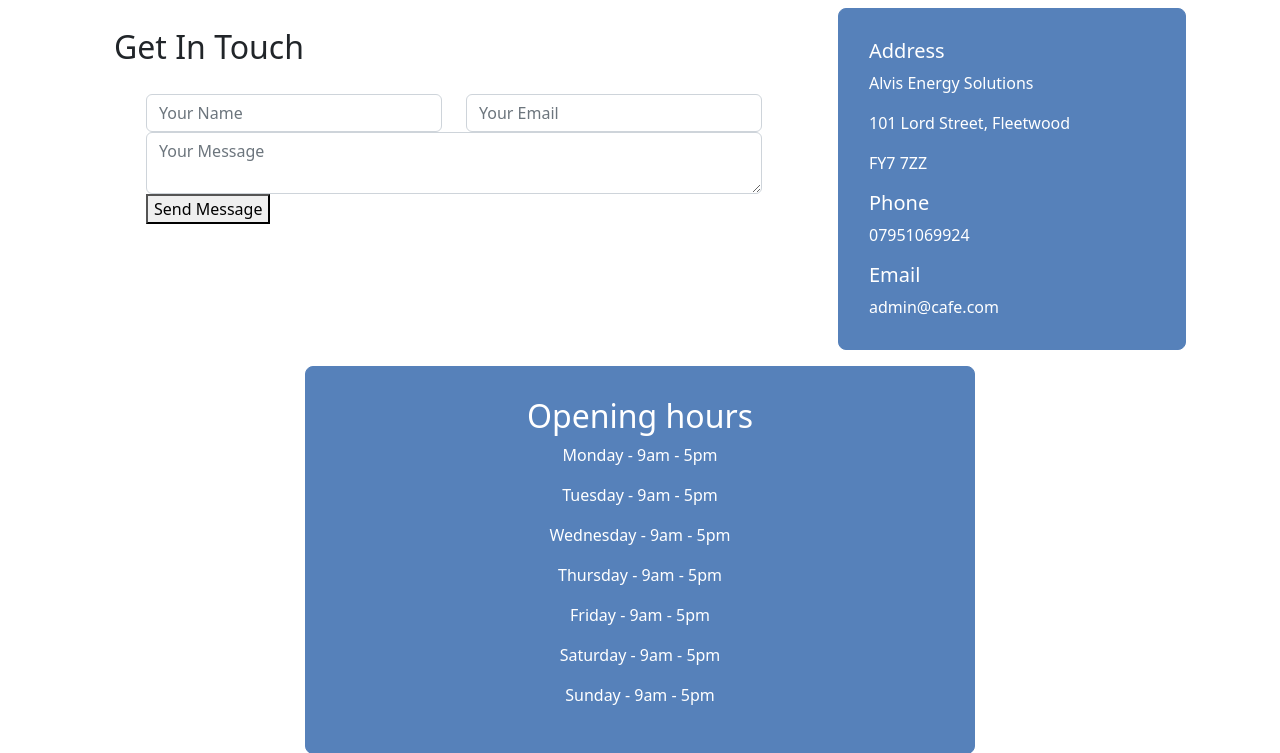
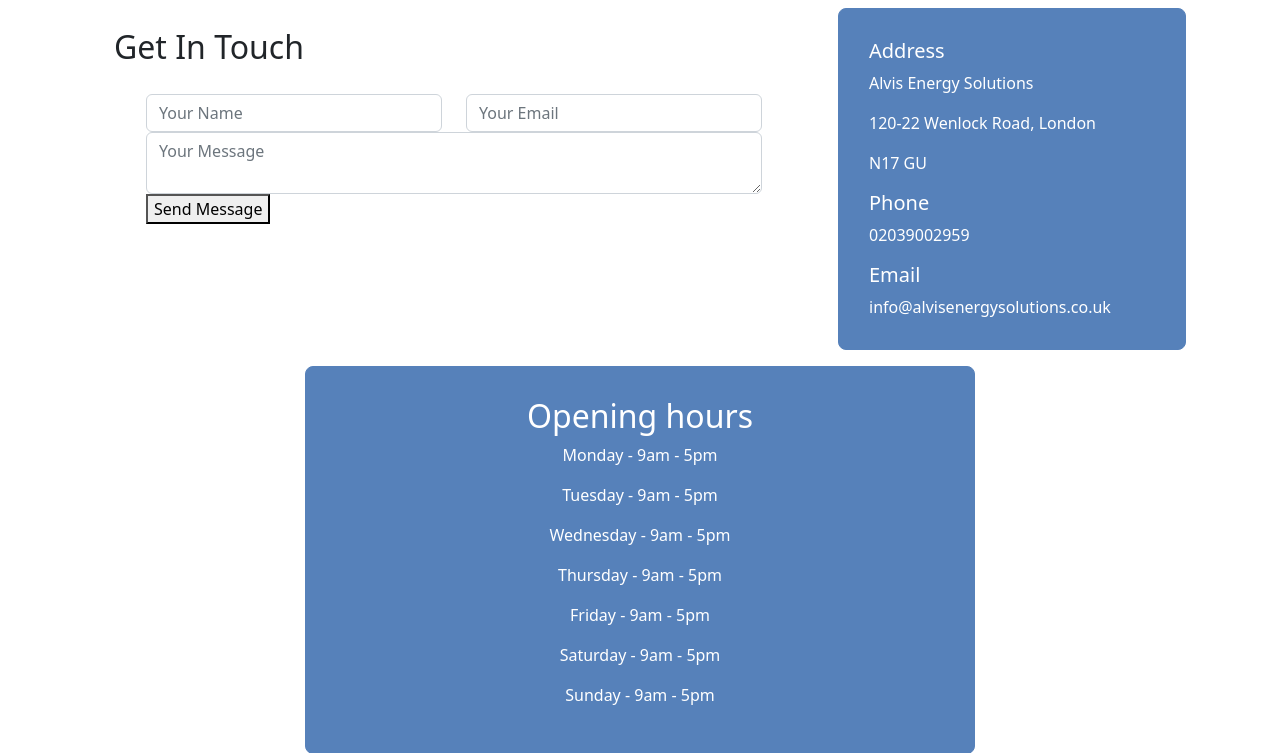
Before and after one commit to Steven-Dawson18/alvis-energy-solutions, a Django app: page /contact/ in a window 1280 px wide. Shown: the part 126-879 px from the top of the page. Run offline with Django 3.2, Linux system fonts and the light colour scheme.

Commit message:
Added email and contact details on contact page

```diff
--- a/home/templates/home/contact.html
+++ b/home/templates/home/contact.html
@@ -42,12 +42,12 @@
                 <div class="contact-information">
                     <h5>Address</h5>
                     <p>Alvis Energy Solutions</p>
-                    <p>101 Lord Street, Fleetwood</p>
-                    <p>FY7 7ZZ</p>
+                    <p>120-22 Wenlock Road, London</p>
+                    <p>N17 GU</p>
                     <h5>Phone</h5>
-                    <p>07951069924</p>
+                    <p>02039002959</p>
                     <h5>Email</h5>
-                    <p class="mb-0">admin@cafe.com</p>
+                    <p class="mb-0">info@alvisenergysolutions.co.uk</p>
                 </div>
             </div>
         </div>
--- a/home/views.py
+++ b/home/views.py
@@ -32,10 +32,12 @@
         message_email = request.POST['emailaddress']
         message = request.POST['message']
 
+        print(message_name + message_email + message)
+
         send_mail('message from ' + message_name,
                   message + ' reply to this message ' + message_email,
                   message_email,
-                  ['fullstacksteve18@gmail.com'])
+                  ['alvisenergysolutions@gmail.com'])
         messages.success(request,
                          'Email received. We will contact you shortly.')
         return render(request, "home/contact.html")
--- a/rus_energy/settings.py
+++ b/rus_energy/settings.py
@@ -84,7 +84,7 @@
 
 WSGI_APPLICATION = 'rus_energy.wsgi.application'
 
-CSRF_TRUSTED_ORIGINS = ['https://8000-stevendawso-alvisenergy-9vcfvntxdbp.ws-eu54.gitpod.io']
+CSRF_TRUSTED_ORIGINS = ['https://8000-stevendawso-alvisenergy-3hz223st24d.ws-eu67.gitpod.io']
 
 # Database
 # https://docs.djangoproject.com/en/3.2/ref/settings/#databases
@@ -151,7 +151,7 @@
     EMAIL_BACKEND = 'django.core.mail.backends.smtp.EmailBackend'
     EMAIL_USE_TLS = True
     EMAIL_PORT = 587
-    EMAIL_HOST = 'smtp.office365.com'
+    EMAIL_HOST = 'smtp.gmail.com'
     EMAIL_HOST_USER = os.environ.get('EMAIL_HOST_USER')
     EMAIL_HOST_PASSWORD = os.environ.get('EMAIL_HOST_PASS')
     DEFAULT_FROM_EMAIL = os.environ.get('EMAIL_HOST_USER')
```
